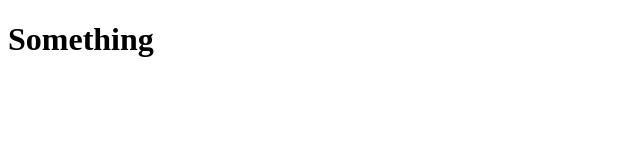
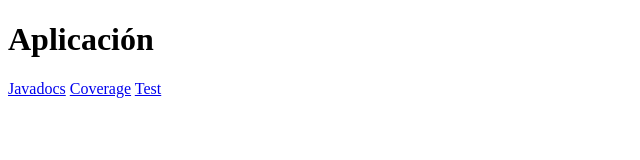
Before and after one commit to Diegonovi/DespliegueNetlify, a plain HTML site: page DummyProject/index.html in a window 1280 px wide. Shown: the whole page, without its empty margins (0-640 px from the left). Drawn offline with Linux system fonts and the light colour scheme.

Commit message:
Actualización

```diff
--- a/DummyProject/index.html
+++ b/DummyProject/index.html
@@ -3,9 +3,12 @@
   <head>
     <meta charset="UTF-8" />
     <meta name="viewport" content="width=device-width, initial-scale=1.0" />
-    <title>Something</title>
+    <title>Aplicación</title>
   </head>
   <body>
-    <h1>Something</h1>
+    <h1>Aplicación</h1>
+    <a href="https://diegodummyapp.netlify.app/docs/">Javadocs</a>
+    <a href="https://diegodummyapp.netlify.app/coverage/">Coverage</a>
+    <a href="https://diegodummyapp.netlify.app/test/">Test</a>
   </body>
 </html>
```
Also changed, not shown: 2 other files.
